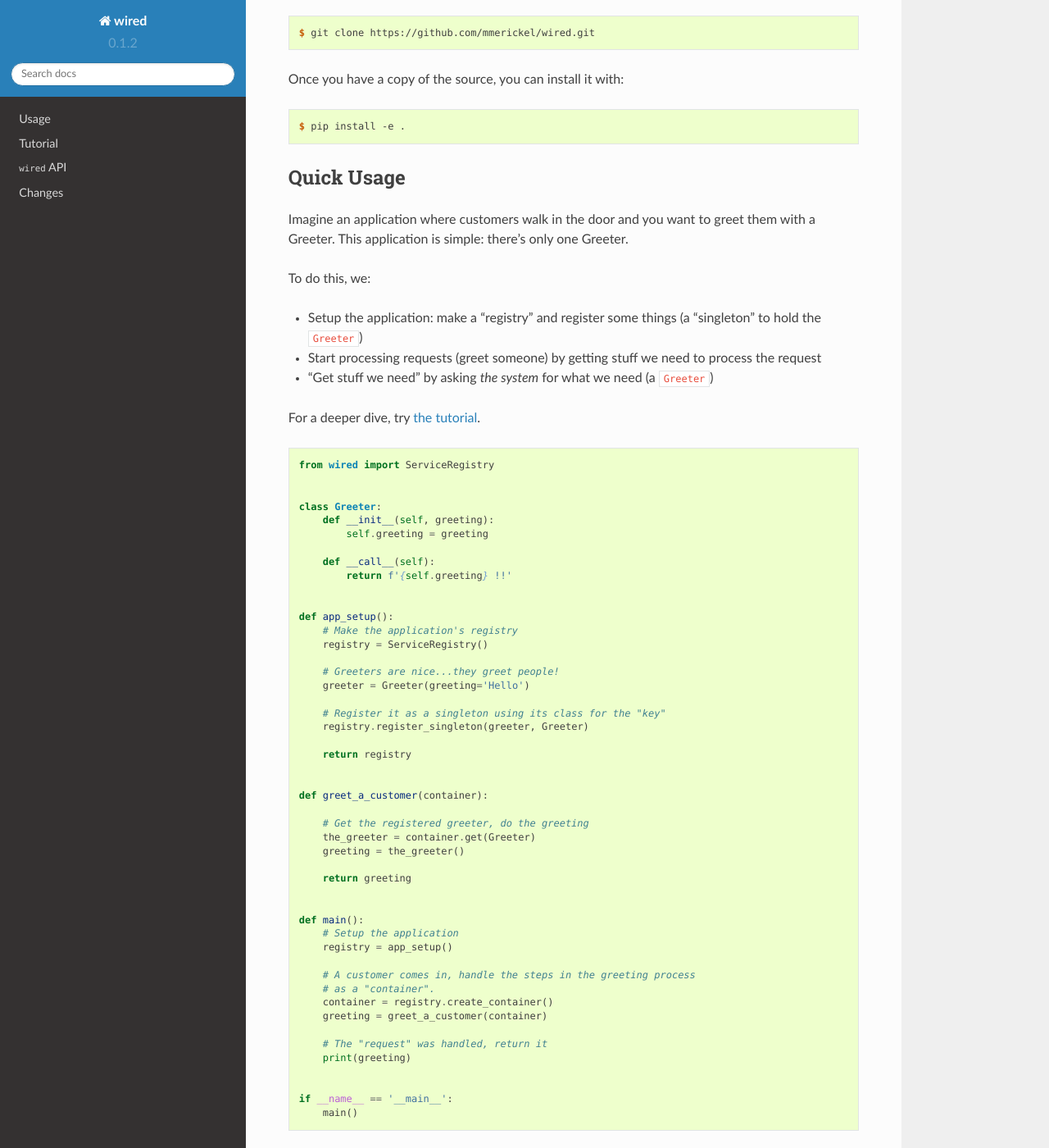
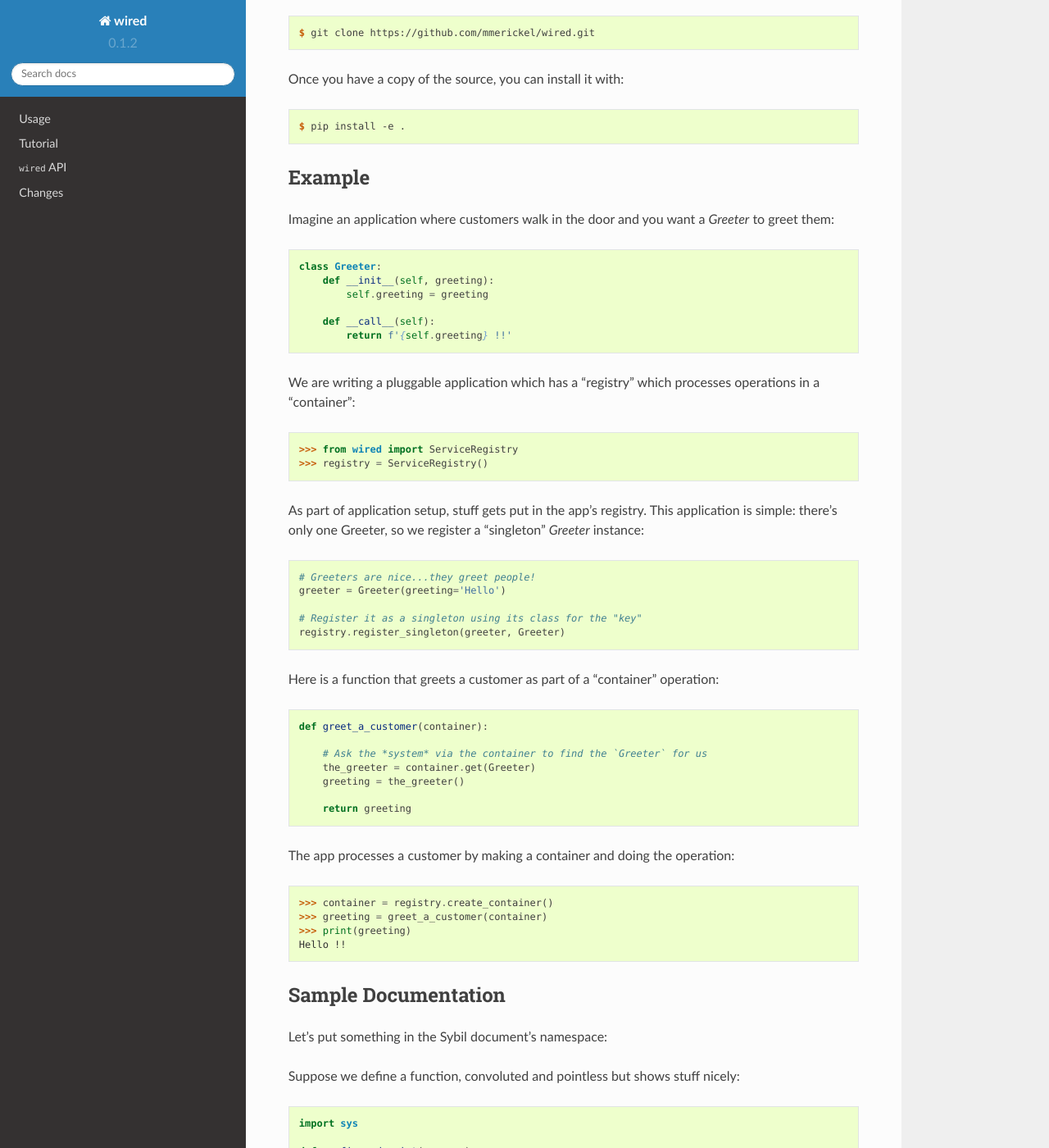
Before and after one commit to mmerickel/wired, a Sphinx documentation site: the page built from docs/index.rst, in a window 1280 px wide and 1400 px high, scrolled down 919 px. Shown: the whole window at 82% size. Built offline with Sphinx 7.4.7 and the Read the Docs theme 2.0.0, drawn with Linux system fonts in a browser that asks for light colours; some of the changed text lies outside the part shown.

Commit message:
Let's give Sybil a try. docs/index.rst works great but usage.rst should not be tested.

```diff
--- /dev/null
+++ b/docs/conftest.py
@@ -0,0 +1,12 @@
+from doctest import ELLIPSIS
+from sybil import Sybil
+from sybil.parsers.codeblock import CodeBlockParser
+from sybil.parsers.doctest import DocTestParser, FIX_BYTE_UNICODE_REPR
+
+pytest_collect_file = Sybil(
+    parsers=[
+        DocTestParser(optionflags=ELLIPSIS | FIX_BYTE_UNICODE_REPR),
+        CodeBlockParser(future_imports=['print_function']),
+    ],
+    pattern='index.rst',
+).pytest()
--- a/docs/examples/simple_example.py
+++ /dev/null
@@ -1,48 +0,0 @@
-from wired import ServiceRegistry
-
-
-class Greeter:
-    def __init__(self, greeting):
-        self.greeting = greeting
-
-    def __call__(self):
-        return f'{self.greeting} !!'
-
-
-def app_setup():
-    # Make the application's registry
-    registry = ServiceRegistry()
-
-    # Greeters are nice...they greet people!
-    greeter = Greeter(greeting='Hello')
-
-    # Register it as a singleton using its class for the "key"
-    registry.register_singleton(greeter, Greeter)
-
-    return registry
-
-
-def greet_a_customer(container):
-
-    # Get the registered greeter, do the greeting
-    the_greeter = container.get(Greeter)
-    greeting = the_greeter()
-
-    return greeting
-
-
-def main():
-    # Setup the application
-    registry = app_setup()
-
-    # A customer comes in, handle the steps in the greeting process
-    # as a "container".
-    container = registry.create_container()
-    greeting = greet_a_customer(container)
-
-    # The "request" was handled, return it
-    print(greeting)
-
-
-if __name__ == '__main__':
-    main()
--- a/docs/index.rst
+++ b/docs/index.rst
@@ -51,22 +51,83 @@
 
 .. _Github repo: https://github.com/mmerickel/wired
 
-Quick Usage
-===========
+Example
+=======
 
-Imagine an application where customers walk in the door and you want to greet them with a Greeter. This application is simple: there's only one Greeter.
+Imagine an application where customers walk in the door and you want a `Greeter` to greet them:
 
-To do this, we:
+.. code-block:: python
 
-- Setup the application: make a "registry" and register some things (a "singleton" to hold the ``Greeter``)
+    class Greeter:
+        def __init__(self, greeting):
+            self.greeting = greeting
 
-- Start processing requests (greet someone) by getting stuff we need to process the request
+        def __call__(self):
+            return f'{self.greeting} !!'
 
-- "Get stuff we need" by asking *the system* for what we need (a ``Greeter``)
+We are writing a pluggable application which has a "registry" which processes operations in a "container":
 
-For a deeper dive, try :doc:`the tutorial <./tutorial/index>`.
+>>> from wired import ServiceRegistry
+>>> registry = ServiceRegistry()
 
-.. literalinclude:: examples/simple_example.py
+As part of application setup, stuff gets put in the app's registry.  This application is simple: there's only one Greeter, so we register a "singleton" `Greeter` instance:
+
+.. code-block:: python
+
+    # Greeters are nice...they greet people!
+    greeter = Greeter(greeting='Hello')
+
+    # Register it as a singleton using its class for the "key"
+    registry.register_singleton(greeter, Greeter)
+
+Here is a function that greets a customer as part of a "container" operation:
+
+.. code-block:: python
+
+    def greet_a_customer(container):
+
+        # Ask the *system* via the container to find the `Greeter` for us
+        the_greeter = container.get(Greeter)
+        greeting = the_greeter()
+
+        return greeting
+
+The app processes a customer by making a container and doing the operation:
+
+>>> container = registry.create_container()
+>>> greeting = greet_a_customer(container)
+>>> print(greeting)
+Hello !!
+
+
+Sample Documentation
+====================
+
+Let's put something in the Sybil document's namespace:
+
+.. invisible-code-block: python
+
+  remember_me = b'see how namespaces work?'
+
+Suppose we define a function, convoluted and pointless but shows stuff nicely:
+
+.. code-block:: python
+
+  import sys
+
+  def prefix_and_print(message):
+      print('prefix:', message.decode('ascii'))
+
+Now we can use a doctest REPL to show it in action:
+
+>>> prefix_and_print(remember_me)
+prefix: see how namespaces work?
+
+The namespace carries across from example to example, no matter what parser:
+
+>>> remember_me
+b'see how namespaces work?'
+
 
 More Information
 ================
--- a/setup.py
+++ b/setup.py
@@ -13,7 +13,7 @@
 
 docs_require = ['Sphinx', 'sphinx_rtd_theme']
 
-tests_require = ['pytest', 'pytest-cov']
+tests_require = ['pytest', 'pytest-cov', 'sybil']
 
 setup(
     name='wired',
```
Also changed, not shown: 2 other files.
